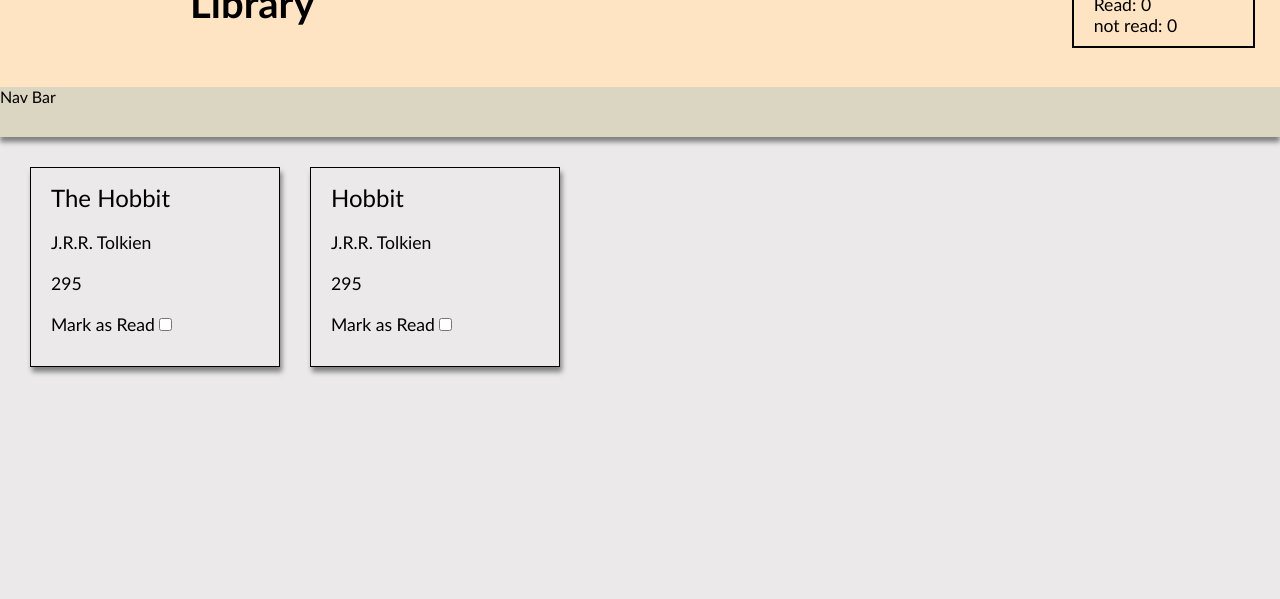
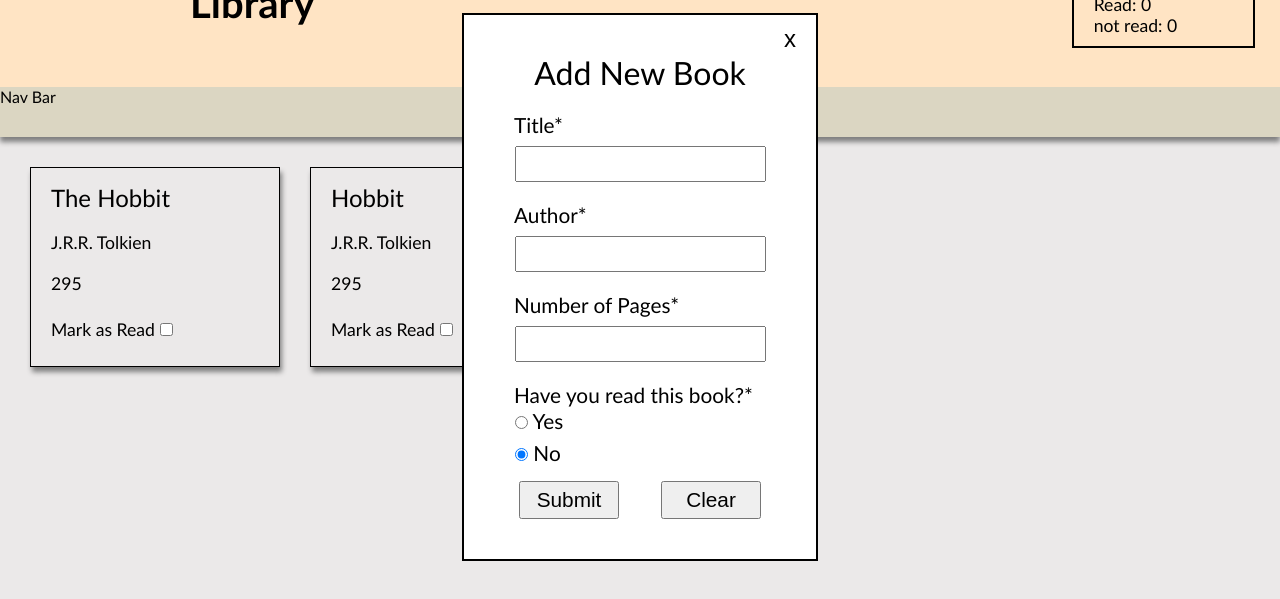
Before and after one commit to derek4987/Library, a plain HTML site: page index.html in a window 1280 px wide. Shown: the part 113-712 px from the top of the page. Drawn offline with Linux system fonts and the light colour scheme.

Commit message:
create modal and style with css

```diff
--- a/index.html
+++ b/index.html
@@ -25,5 +25,34 @@
         <div class="nav">Nav Bar</div>
         <div id="book-cards"></div>
     </div>
+    <div class="modal">
+        <div class="modal-content">
+            <button class="close-modal">x</button>
+            <div class="modal-header">Add New Book</div>
+            <form action="http://httpbin.org/post" method="post">
+                <label for="title">Title*</label>
+                <input type="text" name="title" id="title" required>
+                <label for="author">Author*</label>
+                <input type="text" name="author" id="author" required>
+                <label for="pages">Number of Pages*</label>
+                <input type="number" name="pages" id="pages" required>
+                <div class="modal-radio">
+                    <span>Have you read this book?*</span>
+                    <div>
+                        <input type="radio" name="wasRead" id="yes" value="yes">
+                        <label for="yes">Yes</label>
+                    </div>
+                    <div>
+                        <input type="radio" name="wasRead" id="no" value="no" checked>
+                        <label for="no">No</label>
+                    </div>
+                </div>
+                <div class="modal-buttons">
+                    <button type="submit">Submit</button>
+                    <button type="reset">Clear</button>
+                </div>
+            </form>
+        </div>
+    </div>
 </body>
 </html>
--- a/js-file.js
+++ b/js-file.js
@@ -31,8 +31,8 @@ function addBookToLibrary(book) {
     }
 }
 
-const theHobbit = new Book('The Hobbit', 'J.R.R. Tolkien', 295, 'not read yet');
-const Hobbit = new Book('Hobbit', 'J.R.R. Tolkien', 295, 'not read yet');
+const theHobbit = new Book('The Hobbit', 'J.R.R. Tolkien', 295, 'yes');
+const Hobbit = new Book('Hobbit', 'J.R.R. Tolkien', 295, 'no');
 addBookToLibrary(theHobbit);
 addBookToLibrary(Hobbit);
 // console.log(theHobbit.info());
--- a/style.css
+++ b/style.css
@@ -13,6 +13,10 @@ html {
     background-color: rgb(223, 211, 211);
 }
 
+button {
+    cursor: pointer;
+}
+
 .grid {
     display: grid;
     grid-template-rows: 200px 50px auto;
@@ -20,6 +24,11 @@ html {
     /* grid-template-columns: min(1500px, 100%); */
     justify-content: center;
     min-height: 100vh;
+}
+
+/* add modal-open class to grid using js when add book button selected */
+.grid.modal-open {
+    filter: blur(3px) grayscale(20%);
 }
 
 /* Header items */
@@ -97,3 +106,74 @@ header .library-log {
 .card div {
     font-size: 1.1rem;
 }
+
+/* modal content */
+.modal {
+    /* display: none; */
+    position: fixed;
+    z-index: 5;
+    /* center modal on screen: top, left, transform */
+    top: 50%;
+    left: 50%;
+    transform: translate(-50%, -50%);
+    height: fit-content;
+    width: fit-content;
+    background-color: white;
+    padding: 10px 50px 40px 50px;
+    border: 2px solid black;
+}
+
+.modal-content {
+    display: flex;
+    flex-direction: column;
+    font-size: 1.3rem;
+}
+
+.modal-header {
+    text-align: center;
+    font-size: 2rem;
+    margin-bottom: 20px;
+}
+
+.close-modal {
+    border: none;
+    background-color: white;
+    width: fit-content;
+    height: fit-content;
+    font-size: 1.5rem;
+    align-self: flex-end;
+    position: relative;
+    left: 30px;
+}
+
+.modal-content form {
+    display: flex;
+    flex-direction: column;
+}
+
+input {
+    line-height: 2rem;
+    font-size: 1.2rem;
+    margin: 9px 0 20px 1px;
+}
+
+input[type=radio] {
+    cursor: pointer;
+}
+
+.modal-radio div {
+    margin-bottom: -10px;
+}
+
+.modal-buttons {
+    margin: 10px 5px 0 5px;
+    display: flex;
+    justify-content: space-between;
+}
+
+.modal-buttons button {
+    font-size: 1.3rem;
+    height: fit-content;
+    width: 100px;
+    padding: 5px 0;
+}
```
